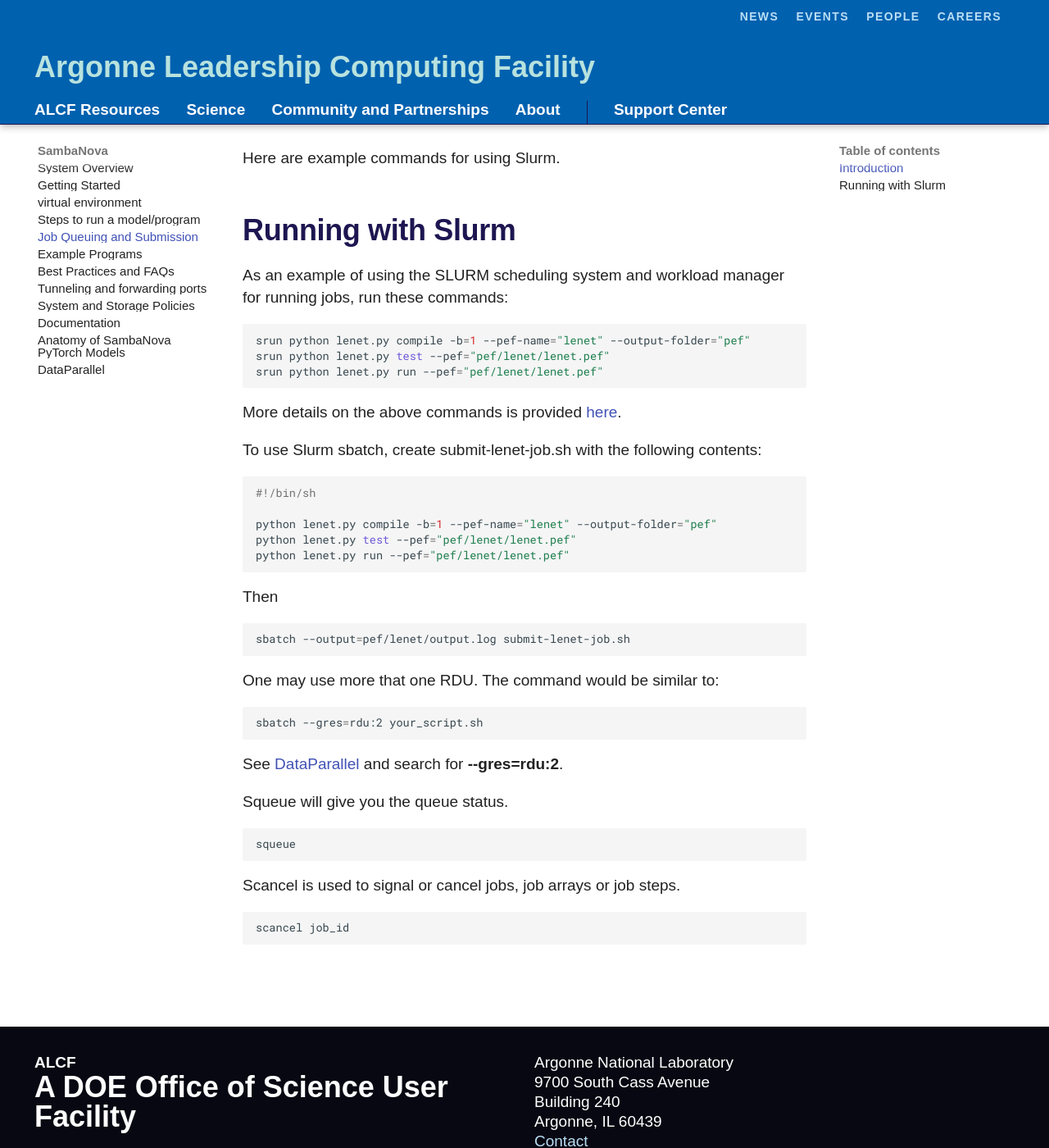
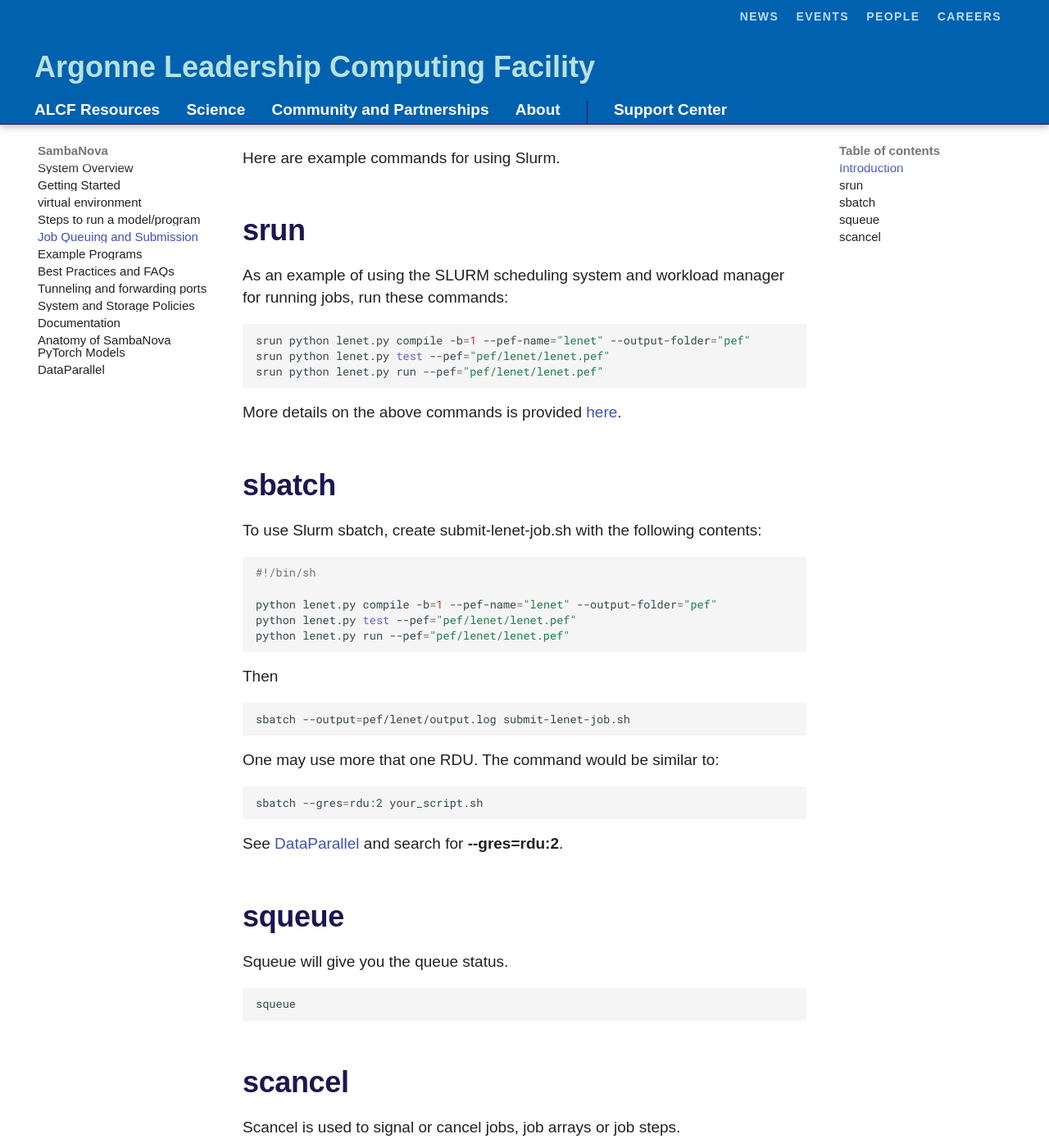
Before and after one commit to argonne-lcf/ai-testbed-userdocs, an MkDocs documentation site: the page built from docs/sambanova/Job-Queuing-and-Submission.md, in a window 1280 px wide and 1400 px high, scrolled down 384 px. Shown: the whole window at 82% size. Built offline with MkDocs 1.6.1 and Material for MkDocs 9.7.7, drawn with Linux system fonts in a browser that asks for light colours; some web fonts are replaced; comment, search, counter and statistics services are not loaded.

Commit message:
Update Job-Queuing-and-Submission.md

````diff
--- a/docs/sambanova/Job-Queuing-and-Submission.md
+++ b/docs/sambanova/Job-Queuing-and-Submission.md
@@ -15,7 +15,7 @@
 
 Here are example commands for using Slurm.
 
-## Running with Slurm
+## srun
 
 As an example of using the SLURM scheduling system and workload manager for running jobs, run these commands:
 
@@ -27,6 +27,7 @@
 
 More details on the above commands is provided [here](Steps-to-run-a-model-or-program.md).
 
+## sbatch
 To use Slurm sbatch, create submit-lenet-job.sh with the following
 contents:
 
@@ -52,12 +53,14 @@
 
 See [DataParallel](DataParallel.md) and search for **--gres=rdu:2**.
 
+## squeue
 Squeue will give you the queue status.
 
 ```bash
 squeue
 ```
 
+## scancel
 Scancel is used to signal or cancel jobs, job arrays or job steps.
 
 ```bash
````
